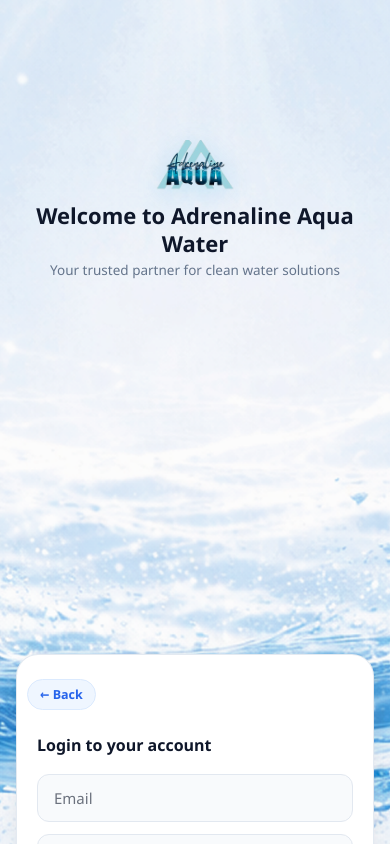
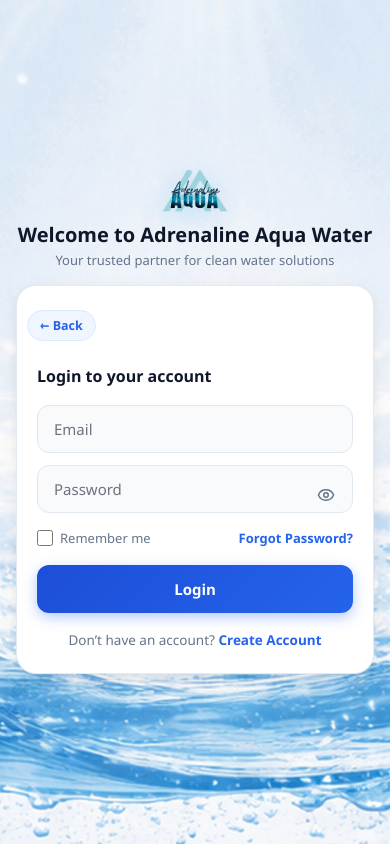
Before and after one commit to hwkzgx/AdrenalineAqua, a React (Vite) app: page /login in a window 390 px wide. Built offline with nearby package versions, Linux system fonts and the light colour scheme; no server answers.

Commit message:
style: fix mobile login vertical stretching and card alignment

```diff
--- a/src/pages/auth/Login/login.css
+++ b/src/pages/auth/Login/login.css
@@ -329,10 +329,11 @@
     flex-direction: column !important;
     justify-content: center !important;
     align-items: center !important;
-    height: 100vh !important;
     min-height: 100vh !important;
     min-height: 100dvh !important;
-    padding: 24px 16px !important;
+    height: auto !important;
+    padding: 28px 16px !important;
+    gap: 0 !important;
     background-image: url("../../../assets/aqua-bg.png") !important;
     background-size: cover !important;
     background-position: center top !important;
@@ -346,16 +347,22 @@
   .login-wrapper .login-left {
     position: relative !important;
     inset: auto !important;
-    flex: none !important;
+    flex: 0 0 auto !important;
+    height: auto !important;
+    min-height: 0 !important;
+    max-height: none !important;
     z-index: 1;
+    display: flex !important;
+    flex-direction: column !important;
     align-items: center !important;
+    justify-content: center !important;
     text-align: center !important;
-    padding: 0 0 28px 0 !important;
-    margin-bottom: 8px !important;
-    background: none !important;
+    padding: 0 !important;
+    margin: 0 auto 16px auto !important;
+    background: transparent !important;
     color: #0f172a !important;
     width: 100% !important;
-    max-width: 390px !important;
+    max-width: 400px !important;
     zoom: 1 !important;
   }
 
@@ -364,25 +371,28 @@
   }
 
   .login-wrapper .brand-logo {
-    width: 90px !important;
-    margin: 0 auto 10px auto !important;
+    width: 76px !important;
+    height: auto !important;
+    margin: 0 auto 8px auto !important;
     animation: none !important;
     filter: drop-shadow(0 4px 12px rgba(14, 165, 233, 0.2));
   }
 
   .login-wrapper .branding h1 {
-    font-size: 22px !important;
+    font-size: 20px !important;
     font-weight: 800 !important;
     color: #0f172a !important;
     line-height: 1.25 !important;
     margin: 0 0 4px 0 !important;
+    text-align: center !important;
   }
 
   .login-wrapper .branding p {
-    font-size: 13.5px !important;
+    font-size: 13px !important;
     margin: 0 !important;
     color: #64748b !important;
     opacity: 1 !important;
+    text-align: center !important;
   }
 
   /* ----- Form area: elevated card container ----- */
@@ -390,14 +400,16 @@
     display: flex !important;
     flex-direction: column !important;
     align-items: center !important;
-    justify-content: flex-start !important;
-    flex: none !important;
+    justify-content: center !important;
+    flex: 0 0 auto !important;
     height: auto !important;
     min-height: 0 !important;
+    max-height: none !important;
     overflow: visible !important;
-    z-index: auto;
+    z-index: 2;
     background: transparent !important;
     padding: 0 !important;
+    margin: 0 auto !important;
     width: 100% !important;
     max-width: 400px !important;
   }
@@ -409,10 +421,12 @@
   .login-wrapper .login-card {
     width: 100% !important;
     max-width: 400px !important;
-    margin: 0 !important;
+    height: auto !important;
+    min-height: 0 !important;
+    margin: 0 auto !important;
     padding: 24px 20px !important;
     background: #ffffff !important;
-    border-radius: 22px !important;
+    border-radius: 20px !important;
     border: 1px solid rgba(226, 232, 240, 0.9) !important;
     box-shadow: 0 10px 30px -5px rgba(15, 23, 42, 0.08), 0 2px 8px rgba(15, 23, 42, 0.04) !important;
     backdrop-filter: none !important;
--- a/src/pages/customer/customer-login.css
+++ b/src/pages/customer/customer-login.css
@@ -56,10 +56,7 @@
   align-items: center;
   position: relative;
   overflow: hidden;
-  min-height: 100vh;
-  background: white;
-  height: 100vh;
-  padding-top: 40px;
+  height: 100%;
 }
 
 .login-right::before {
@@ -318,10 +315,11 @@
     flex-direction: column !important;
     justify-content: center !important;
     align-items: center !important;
-    height: 100vh !important;
     min-height: 100vh !important;
     min-height: 100dvh !important;
-    padding: 24px 16px !important;
+    height: auto !important;
+    padding: 28px 16px !important;
+    gap: 0 !important;
     background-image: url("../../assets/aqua-bg.png") !important;
     background-size: cover !important;
     background-position: center top !important;
@@ -335,16 +333,22 @@
   .login-wrapper .cuslogin-left {
     position: relative !important;
     inset: auto !important;
-    flex: none !important;
+    flex: 0 0 auto !important;
+    height: auto !important;
+    min-height: 0 !important;
+    max-height: none !important;
     z-index: 1;
+    display: flex !important;
+    flex-direction: column !important;
     align-items: center !important;
+    justify-content: center !important;
     text-align: center !important;
-    padding: 0 0 28px 0 !important;
-    margin-bottom: 8px !important;
-    background: none !important;
+    padding: 0 !important;
+    margin: 0 auto 16px auto !important;
+    background: transparent !important;
     color: #0f172a !important;
     width: 100% !important;
-    max-width: 390px !important;
+    max-width: 400px !important;
   }
 
   .login-wrapper .cuslogin-left .overlay {
@@ -352,25 +356,28 @@
   }
 
   .login-wrapper .brand-logo {
-    width: 90px !important;
-    margin: 0 auto 10px auto !important;
+    width: 76px !important;
+    height: auto !important;
+    margin: 0 auto 8px auto !important;
     animation: none !important;
     filter: drop-shadow(0 4px 12px rgba(14, 165, 233, 0.2));
   }
 
   .login-wrapper .branding h1 {
-    font-size: 22px !important;
+    font-size: 20px !important;
     font-weight: 800 !important;
     color: #0f172a !important;
     line-height: 1.25 !important;
     margin: 0 0 4px 0 !important;
+    text-align: center !important;
   }
 
   .login-wrapper .branding p {
-    font-size: 13.5px !important;
+    font-size: 13px !important;
     margin: 0 !important;
     color: #64748b !important;
     opacity: 1 !important;
+    text-align: center !important;
   }
 
   /* ----- Form area: elevated card container ----- */
@@ -378,14 +385,16 @@
     display: flex !important;
     flex-direction: column !important;
     align-items: center !important;
-    justify-content: flex-start !important;
-    flex: none !important;
+    justify-content: center !important;
+    flex: 0 0 auto !important;
     height: auto !important;
     min-height: 0 !important;
+    max-height: none !important;
     overflow: visible !important;
-    z-index: auto;
+    z-index: 2;
     background: transparent !important;
     padding: 0 !important;
+    margin: 0 auto !important;
     width: 100% !important;
     max-width: 400px !important;
   }
@@ -397,10 +406,12 @@
   .login-wrapper .login-card {
     width: 100% !important;
     max-width: 400px !important;
-    margin: 0 !important;
+    height: auto !important;
+    min-height: 0 !important;
+    margin: 0 auto !important;
     padding: 24px 20px !important;
     background: #ffffff !important;
-    border-radius: 22px !important;
+    border-radius: 20px !important;
     border: 1px solid rgba(226, 232, 240, 0.9) !important;
     box-shadow: 0 10px 30px -5px rgba(15, 23, 42, 0.08), 0 2px 8px rgba(15, 23, 42, 0.04) !important;
     backdrop-filter: none !important;
--- a/src/pages/customer/customer-register.css
+++ b/src/pages/customer/customer-register.css
@@ -20,7 +20,7 @@
   justify-content: center;
   align-items: center;
   color: white;
-  height: 100vh;
+  height: 100%;
 }
 
 .login-left .overlay {
--- a/src/pages/rider/Rider-Login/rider-login.css
+++ b/src/pages/rider/Rider-Login/rider-login.css
@@ -57,9 +57,7 @@
   align-items: center;
   position: relative;
   overflow: hidden;
-  min-height: 100vh;
-  background: white;
-  height: 100vh;
+  height: 100%;
 }
 
 .login-right::before {
@@ -251,10 +249,11 @@
     flex-direction: column !important;
     justify-content: center !important;
     align-items: center !important;
-    height: 100vh !important;
     min-height: 100vh !important;
     min-height: 100dvh !important;
-    padding: 24px 16px !important;
+    height: auto !important;
+    padding: 28px 16px !important;
+    gap: 0 !important;
     background-image: url("../../../assets/aqua-bg.png") !important;
     background-size: cover !important;
     background-position: center top !important;
@@ -268,16 +267,22 @@
   .login-wrapper .riderlogin-left {
     position: relative !important;
     inset: auto !important;
-    flex: none !important;
+    flex: 0 0 auto !important;
+    height: auto !important;
+    min-height: 0 !important;
+    max-height: none !important;
     z-index: 1;
+    display: flex !important;
+    flex-direction: column !important;
     align-items: center !important;
+    justify-content: center !important;
     text-align: center !important;
-    padding: 0 0 28px 0 !important;
-    margin-bottom: 8px !important;
-    background: none !important;
+    padding: 0 !important;
+    margin: 0 auto 16px auto !important;
+    background: transparent !important;
     color: #0f172a !important;
     width: 100% !important;
-    max-width: 390px !important;
+    max-width: 400px !important;
   }
 
   .login-wrapper .riderlogin-left .overlay {
@@ -285,25 +290,28 @@
   }
 
   .login-wrapper .brand-logo {
-    width: 90px !important;
-    margin: 0 auto 10px auto !important;
+    width: 76px !important;
+    height: auto !important;
+    margin: 0 auto 8px auto !important;
     animation: none !important;
     filter: drop-shadow(0 4px 12px rgba(14, 165, 233, 0.2));
   }
 
   .login-wrapper .branding h1 {
-    font-size: 22px !important;
+    font-size: 20px !important;
     font-weight: 800 !important;
     color: #0f172a !important;
     line-height: 1.25 !important;
     margin: 0 0 4px 0 !important;
+    text-align: center !important;
   }
 
   .login-wrapper .branding p {
-    font-size: 13.5px !important;
+    font-size: 13px !important;
     margin: 0 !important;
     color: #64748b !important;
     opacity: 1 !important;
+    text-align: center !important;
   }
 
   /* ----- Form area: elevated card container ----- */
@@ -311,14 +319,16 @@
     display: flex !important;
     flex-direction: column !important;
     align-items: center !important;
-    justify-content: flex-start !important;
-    flex: none !important;
+    justify-content: center !important;
+    flex: 0 0 auto !important;
     height: auto !important;
     min-height: 0 !important;
+    max-height: none !important;
     overflow: visible !important;
-    z-index: auto;
+    z-index: 2;
     background: transparent !important;
     padding: 0 !important;
+    margin: 0 auto !important;
     width: 100% !important;
     max-width: 400px !important;
   }
@@ -330,10 +340,12 @@
   .login-wrapper .login-card {
     width: 100% !important;
     max-width: 400px !important;
-    margin: 0 !important;
+    height: auto !important;
+    min-height: 0 !important;
+    margin: 0 auto !important;
     padding: 24px 20px !important;
     background: #ffffff !important;
-    border-radius: 22px !important;
+    border-radius: 20px !important;
     border: 1px solid rgba(226, 232, 240, 0.9) !important;
     box-shadow: 0 10px 30px -5px rgba(15, 23, 42, 0.08), 0 2px 8px rgba(15, 23, 42, 0.04) !important;
     backdrop-filter: none !important;
```
